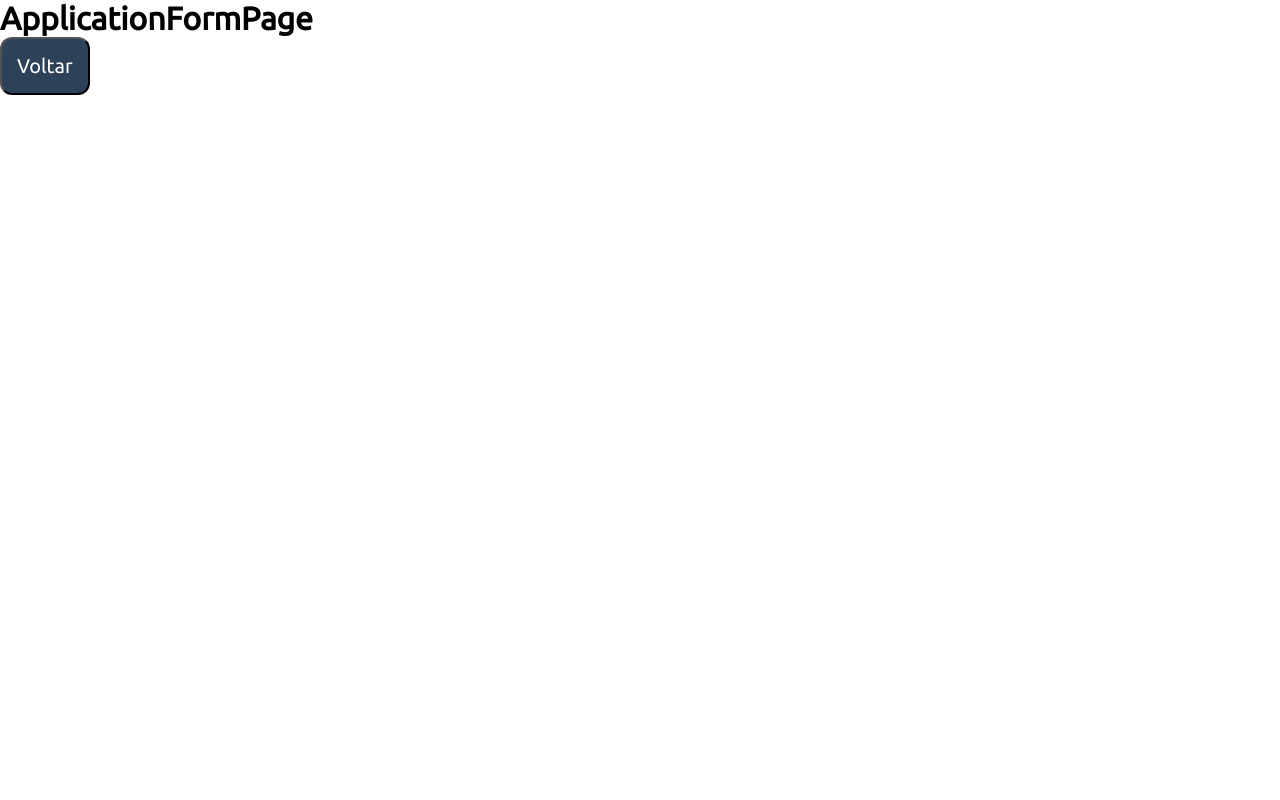
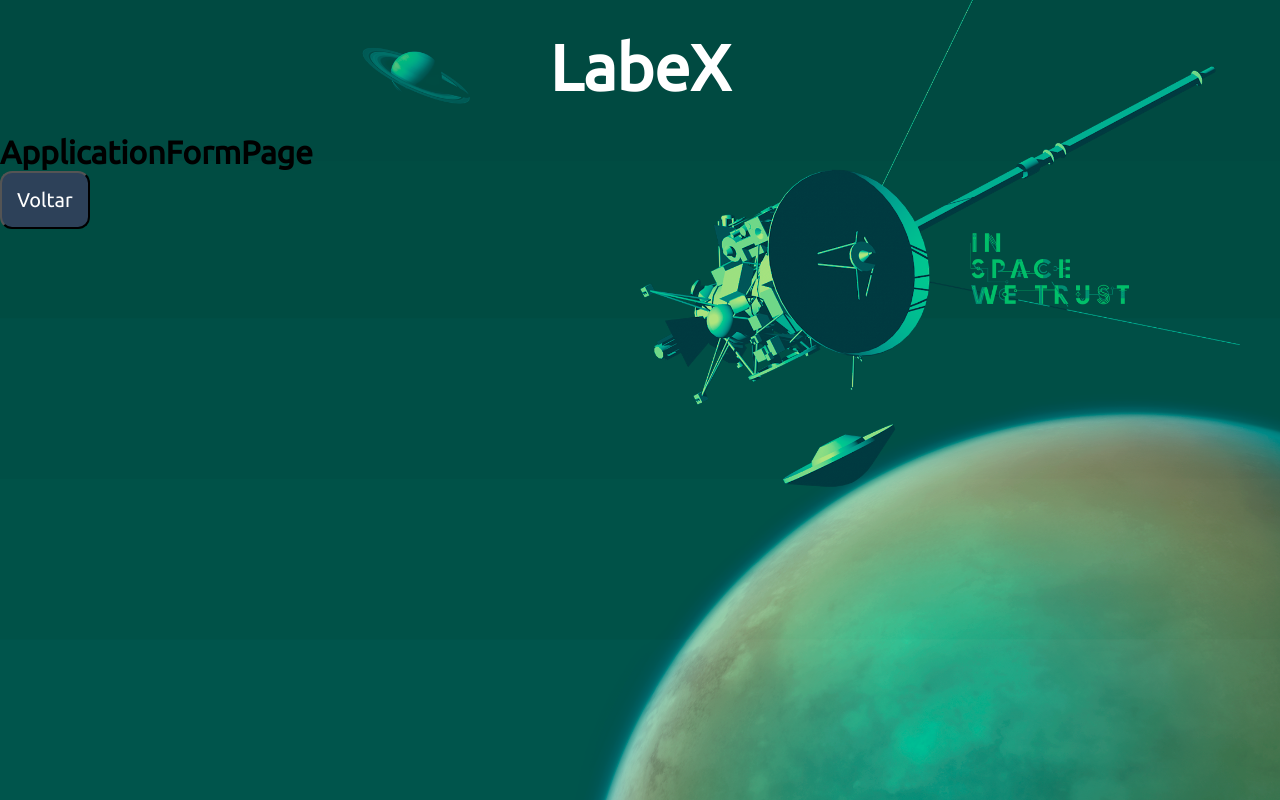
Before and after one commit to future4code/Rafael-Silva, a React (Create React App) app in the folder semana10/labex/: page /trips/application in a window 1280 px wide. Built offline with nearby package versions, Linux system fonts and the light colour scheme.

Commit message:
inicio da tela inscrever-se

```diff
--- a/semana10/labex/src/pages/web/ApplicationFormPage/ApplicationFormPage.js
+++ b/semana10/labex/src/pages/web/ApplicationFormPage/ApplicationFormPage.js
@@ -1,16 +1,24 @@
+import {useHistory} from "react-router-dom";
+
+//Styles
 import {Button} from "../../../assets/styles";
-import {useHistory} from "react-router-dom";
+import {Background, Header} from "./styles";
+import background3 from "../../../assets/images/background-3.png"
 
 const ApplicationFormPage = () => {
     const history = useHistory()
 
     return (
-        <>
+        <Background Background={background3}>
+            <Header>
+                <h2 onClick={() => history.push("/")}>LabeX</h2>
+
+            </Header>
             <div>
                 <h1>ApplicationFormPage</h1>
                 <Button onClick={() => history.goBack()}>Voltar</Button>
             </div>
-        </>
+        </Background>
     )
 }
 
--- /dev/null
+++ b/semana10/labex/src/pages/web/ApplicationFormPage/styles.js
@@ -0,0 +1,34 @@
+import styled from "styled-components";
+
+export const Background = styled.div`
+  background-image: ${(props) => `url(${props.Background})`};
+  background-repeat: repeat-y;
+  background-position: center center;
+  background-size: cover;
+  width: 100vw;
+  height: 100vh;
+`
+
+
+export const Header = styled.header`
+  width: 100%;
+  display: flex;
+  justify-content: center;
+  align-items: center;
+
+  padding: 10px;
+
+  //border: 1px solid #FF5F6D;
+
+  h2 {
+    font-size: 64px;
+    color: #FFF;
+    padding: 20px;
+
+    :hover {
+      cursor: pointer;
+      background-color: rgba(89, 37, 58, 0.4);
+      border-radius: 50%;
+    }
+  }
+`
--- a/semana10/labex/src/pages/web/ListTripsPage/ListTripsPage.js
+++ b/semana10/labex/src/pages/web/ListTripsPage/ListTripsPage.js
@@ -17,7 +17,7 @@ const ListTripsPage = () => {
     return (
         <Background Background={background2}>
             <Header>
-                <h2>LabeX</h2>
+                <h2 onClick={() => history.push("/")}>LabeX</h2>
             </Header>
 
             <Navigation>
--- a/semana10/labex/src/pages/web/ListTripsPage/styles.js
+++ b/semana10/labex/src/pages/web/ListTripsPage/styles.js
@@ -24,6 +24,13 @@ export const Header = styled.header`
   h2 {
     font-size: 64px;
     color: #FFF;
+    padding: 20px;
+
+    :hover {
+      cursor: pointer;
+      background-color: rgba(89, 37, 58, 0.4);
+      border-radius: 50%;
+    }
   }
 `
 
```
